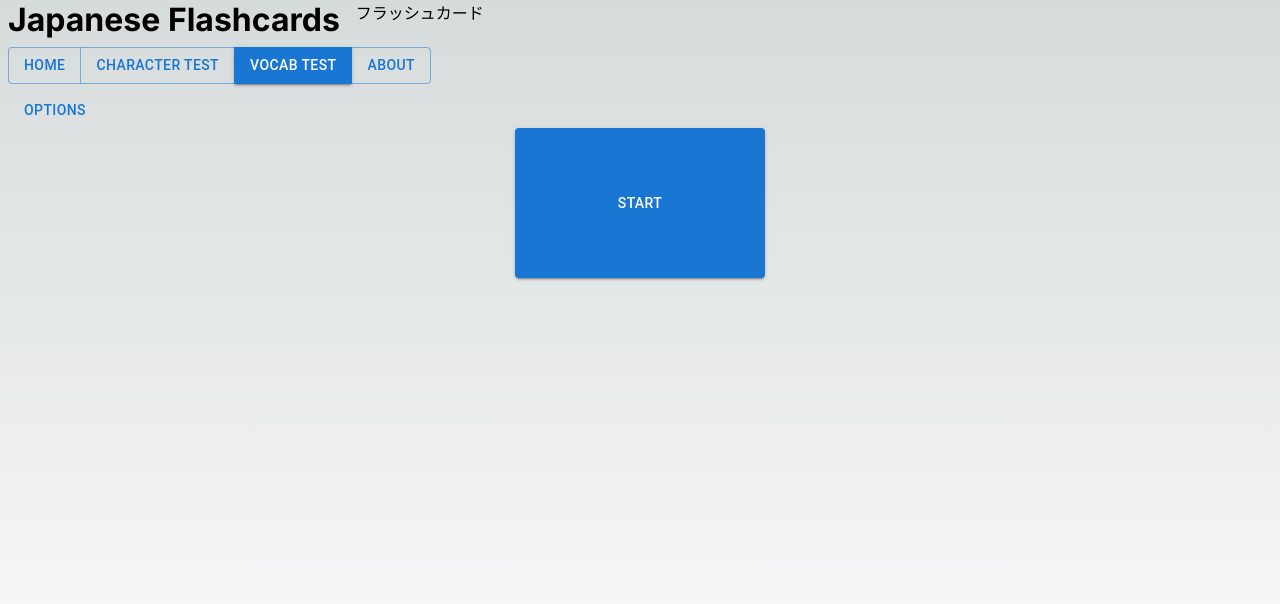
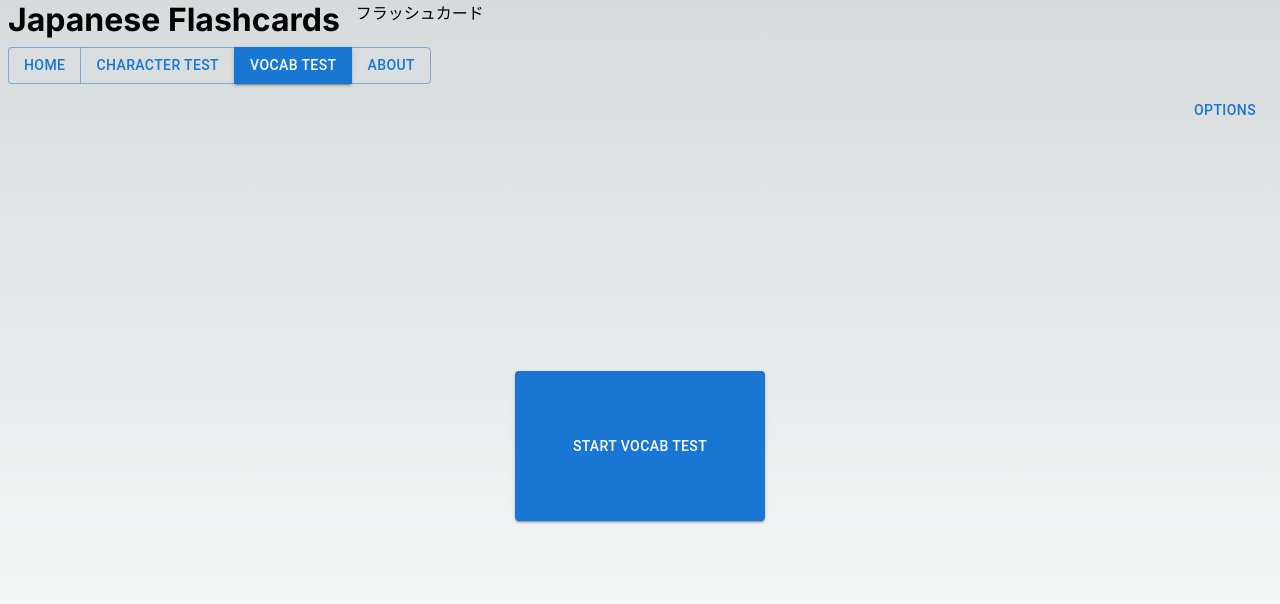
Before and after one commit to dblatcher/japanese-flashcard, a Next.js app: page /vocab-test in a window 1280 px wide. Shown: the top 604 px of the page. Built offline with nearby package versions, Linux system fonts and the light colour scheme.

Commit message:
fullheight box

```diff
--- a/src/components/SyllableCard.tsx
+++ b/src/components/SyllableCard.tsx
@@ -19,8 +19,8 @@ interface Props {
 
 const sizes: Record<Size, Dims> = {
     large: {
-        minWidth: 100,
-        fontSize: 90,
+        minWidth: 180,
+        fontSize: 160,
         padding: 1,
     },
     normal: {
--- a/src/components/game/VocabGame.tsx
+++ b/src/components/game/VocabGame.tsx
@@ -9,6 +9,7 @@ import { MultipleChoice } from "./MultipleChoice";
 import { ScoreLine } from "./ScoreLine";
 import { TransitionIn } from "../TransitionIn";
 import { WordCard } from "../WordCard";
+import { FullHeightBox } from "../layout/FullHeightBox";
 
 interface Props {
     roundsPerGame?: number;
@@ -70,15 +71,13 @@ export const VocabGame: React.FunctionComponent<Props> = ({ roundsPerGame, showR
         {previousRound.word.write()} is &ldquo;{previousRound.word.translation}&rdquo;
     </> : undefined
 
-    return <Box display={'flex'} minHeight={100} justifyContent={'center'} >
+    return <FullHeightBox alignItems={'center'} width={'100%'} justifyContent={'center'}>
 
         {!wordToDisplay && (
-            <Box>
-                <Button
-                    onClick={start}
-                    sx={{ minWidth: 250, minHeight: 150 }}
-                    variant="contained">start</Button>
-            </Box>
+            <Button
+                onClick={start}
+                sx={{ minWidth: 250, minHeight: 150 }}
+                variant="contained">start vocab test</Button>
         )}
         {wordToDisplay &&
             <Box
@@ -130,5 +129,5 @@ export const VocabGame: React.FunctionComponent<Props> = ({ roundsPerGame, showR
                 <Button onClick={reset}>new game</Button>
             </DialogActions>
         </Dialog>
-    </Box>
+    </FullHeightBox>
 }
--- a/src/components/game/VocabGameMeta.tsx
+++ b/src/components/game/VocabGameMeta.tsx
@@ -1,8 +1,9 @@
 'use client'
 import { SpeechProvider } from "@/context/speechContext";
-import { Box, Button, Checkbox, Dialog, DialogActions, DialogContent, DialogTitle, FormLabel, Grid, Stack, TextField, Typography } from "@mui/material";
+import { Button, Checkbox, Dialog, DialogActions, DialogContent, DialogTitle, FormLabel, Grid, Stack, TextField, Typography } from "@mui/material";
 import React, { useState } from "react";
 import { VocabGame } from "./VocabGame";
+import { FullHeightBox } from "../layout/FullHeightBox";
 
 
 export const VocabGameMeta: React.FunctionComponent = () => {
@@ -12,13 +13,16 @@ export const VocabGameMeta: React.FunctionComponent = () => {
     const [roundsPerGame, setRoundPerGame] = useState<number>(10)
 
     return <SpeechProvider>
-        <Box>
-            <Button onClick={() => { setOptionsOpen(true) }}>options</Button>
+        <FullHeightBox position={'relative'}>
+            <Button sx={{
+                position: 'absolute',
+                right: 0, top: 0
+            }} onClick={() => { setOptionsOpen(true) }}>options</Button>
             <VocabGame
                 roundsPerGame={roundsPerGame}
                 showRomanji={showRomanji}
             />
-        </Box>
+        </FullHeightBox>
         <Dialog open={optionsOpen} onClose={() => { setOptionsOpen(false) }}>
             <DialogTitle>game options</DialogTitle>
             <DialogContent>
--- /dev/null
+++ b/src/components/layout/FullHeightBox.tsx
@@ -0,0 +1,15 @@
+import { Box, BoxProps } from "@mui/material";
+import React, { ReactNode } from "react";
+
+export const FullHeightBox: React.FunctionComponent<{ children: ReactNode } & BoxProps> = ({ children, ...rest }) => (
+    <Box
+        display='flex'
+        flexDirection='column'
+        alignItems='flex-start'
+        flexBasis='100%'
+        flexShrink={1}
+        {...rest}
+    >
+        {children}
+    </Box>
+)
```
Also changed, not shown: src/components/game/CharacterGame.tsx (+9 -9 lines), src/components/game/CharacterGameMeta.tsx (+8 -4 lines).
